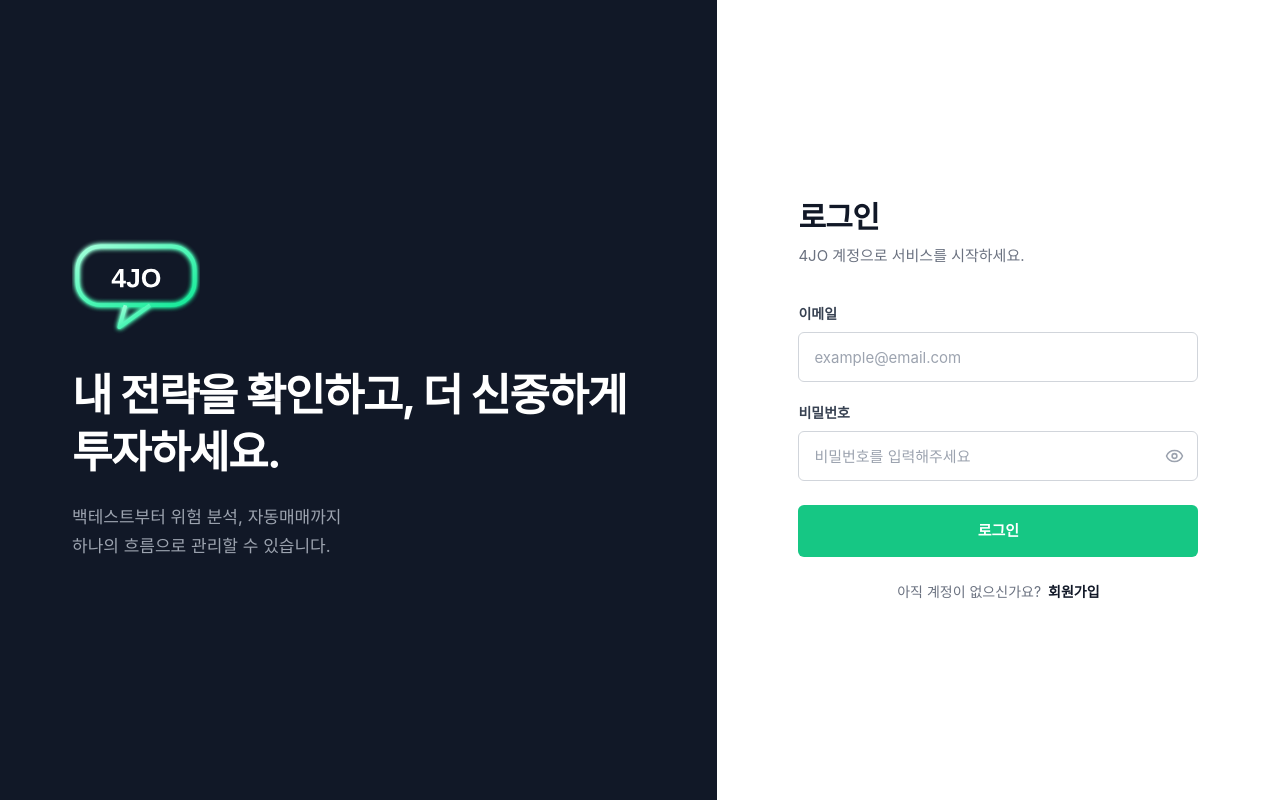
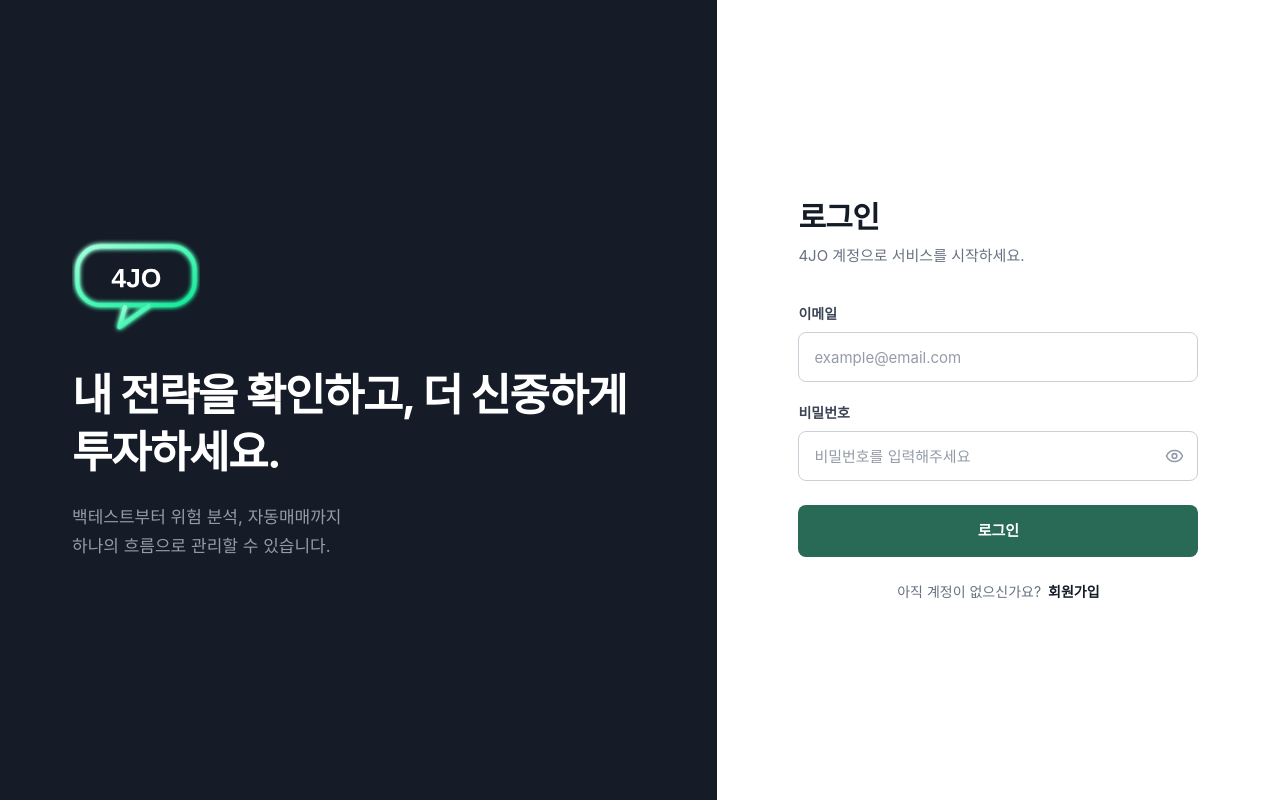
Before and after one commit to leunbin/sajo-frontend, a React (Vite) app: page /login in a window 1280 px wide. Built offline with nearby package versions, Linux system fonts and the light colour scheme; no server answers.

Commit message:
Fix: 디자인 개선

```diff
--- a/src/pages/history/AnalysisHistoryPage.tsx
+++ b/src/pages/history/AnalysisHistoryPage.tsx
@@ -1,4 +1,4 @@
-import { AlertCircle, BrainCircuit, ChevronRight, LoaderCircle } from 'lucide-react';
+import { AlertCircle, ChevronRight, LoaderCircle, ShieldCheck } from 'lucide-react';
 import { useEffect, useState } from 'react';
 import { useNavigate } from 'react-router-dom';
 
@@ -162,7 +162,7 @@ function AnalysisHistoryPage() {
 
             {!isLoading && !errorMessage && histories.length === 0 && (
               <div className="analysis-history__empty">
-                <BrainCircuit size={30} strokeWidth={1.6} />
+                <ShieldCheck size={30} strokeWidth={1.6} />
                 <strong>아직 AI 위험 분석 이력이 없습니다.</strong>
                 <p>백테스트를 완료한 뒤 전략의 위험도를 분석해보세요.</p>
               </div>
--- a/src/styles/abstracts/_mixins.scss
+++ b/src/styles/abstracts/_mixins.scss
@@ -1,4 +1,8 @@
 @use './variables' as *;
+
+// -------------------------------------------------------------
+// Breakpoints (기존 그대로)
+// -------------------------------------------------------------
 
 @mixin mobile {
   @media (max-width: $breakpoint-mobile) {
@@ -17,3 +21,152 @@
     @content;
   }
 }
+
+// -------------------------------------------------------------
+// numeric — 금융 UI에서 체감이 제일 큰 부분.
+// 현재 코드에 tabular-nums 가 단 한 곳도 없어서 테이블 숫자가
+// 스크롤/갱신할 때마다 자릿수만큼 미세하게 흔들림.
+// 가격·수량·수익률·잔고 전부에 적용할 것.
+// -------------------------------------------------------------
+
+@mixin numeric($weight: $fw-medium) {
+  font-family: $font-numeric;
+  font-weight: $weight;
+  font-variant-numeric: tabular-nums;
+  font-feature-settings:
+    'tnum' 1,
+    'ss01' 1;
+  letter-spacing: -0.01em;
+}
+
+// 큰 핵심 숫자 (총자산, 평가손익 등 화면당 1개)
+@mixin numeric-display {
+  @include numeric($fw-bold);
+
+  font-size: $text-4xl;
+  line-height: 1.1;
+  letter-spacing: $tracking-tight;
+}
+
+// -------------------------------------------------------------
+// Typography presets — 사이즈/웨이트/자간을 짝으로 묶어
+// 개별 선언이 다시 23종으로 번지는 걸 막음
+// -------------------------------------------------------------
+
+@mixin text-page-title {
+  font-size: $text-2xl;
+  font-weight: $fw-bold;
+  line-height: $leading-tight;
+  letter-spacing: $tracking-tight;
+  color: $color-gray-900;
+}
+
+@mixin text-section-title {
+  font-size: $text-lg;
+  font-weight: $fw-bold;
+  line-height: 1.35;
+  letter-spacing: $tracking-snug;
+  color: $color-gray-900;
+}
+
+@mixin text-body {
+  font-size: $text-sm;
+  font-weight: $fw-regular;
+  line-height: $leading-normal;
+  letter-spacing: $tracking-normal;
+  color: $color-gray-700;
+}
+
+@mixin text-support {
+  font-size: $text-xs;
+  font-weight: $fw-regular;
+  line-height: $leading-relaxed;
+  color: $color-gray-500;
+}
+
+// 테이블 헤더 / 라벨
+@mixin text-label {
+  font-size: $text-2xs;
+  font-weight: $fw-medium;
+  line-height: 1.4;
+  color: $color-gray-500;
+}
+
+// -------------------------------------------------------------
+// focus-ring — 현재 :focus 에 box-shadow 링이 제각각으로 9곳.
+// 하나로 통일하고 마우스 클릭에는 안 뜨게.
+// -------------------------------------------------------------
+
+@mixin focus-ring($color: $color-primary) {
+  &:focus-visible {
+    outline: 2px solid $color;
+    outline-offset: 2px;
+  }
+
+  &:focus:not(:focus-visible) {
+    outline: none;
+  }
+}
+
+// 인풋처럼 테두리 자체가 반응해야 하는 경우
+@mixin focus-field($color: $color-primary) {
+  &:focus-visible,
+  &:focus-within {
+    border-color: $color;
+    outline: none;
+    box-shadow: 0 0 0 3px hsl(162 44% 29% / 0.14);
+  }
+}
+
+// -------------------------------------------------------------
+// Emphasis — rgb(22 199 132 / 3%) 처럼 안 보이는 틴트 대신
+// 왼쪽 컬러 바로 확실하게 표시
+// -------------------------------------------------------------
+
+@mixin row-accent($color: $color-primary) {
+  box-shadow: inset 2px 0 0 $color;
+}
+
+@mixin surface {
+  background: $color-white;
+  border: $border-section;
+  border-radius: $radius-surface;
+}
+
+// -------------------------------------------------------------
+// Motion — 단위 혼용 정리 + 접근성
+// -------------------------------------------------------------
+
+@mixin transition($props...) {
+  $list: ();
+
+  @each $prop in $props {
+    $list: append($list, #{$prop} $duration-base $ease-out, comma);
+  }
+
+  transition: $list;
+
+  @media (prefers-reduced-motion: reduce) {
+    transition: none;
+  }
+}
+
+@mixin reduced-motion-safe {
+  @media (prefers-reduced-motion: reduce) {
+    @content;
+  }
+}
+
+// -------------------------------------------------------------
+// Section — 밀도 대비를 만드는 핵심.
+// 기존 padding: 34px 0 → 64px 0 (모바일 40px)
+// -------------------------------------------------------------
+
+@mixin section {
+  padding: $section-gap 0;
+  border-top: $border-section;
+
+  @include mobile {
+    padding: $section-gap-mobile 0;
+  }
+}
--- a/src/styles/abstracts/_variables.scss
+++ b/src/styles/abstracts/_variables.scss
@@ -1,43 +1,183 @@
-// Brand
-$color-primary: #16c784;
-$color-primary-hover: #12ad72;
+// =============================================================
+// Design tokens
+// -------------------------------------------------------------
+// 기존 변수명은 전부 유지 → 이 파일만 교체해도 빌드가 깨지지 않음.
+// 새로 추가된 토큰(typography / space / radius-*)은 점진적으로 이관.
+// =============================================================
 
-$color-navy-900: #111827;
-$color-navy-800: #1f2937;
+@use 'sass:map';
 
-// Neutral
+// -------------------------------------------------------------
+// 1. Neutral — 색상축 220 고정, Tailwind gray 탈피
+//    채도를 아주 약하게 넣어 "중립이지만 만든 회색"
+// -------------------------------------------------------------
+
 $color-white: #ffffff;
-$color-background: #f7f8fa;
 
-$color-gray-50: #f9fafb;
-$color-gray-100: #f3f4f6;
-$color-gray-200: #e5e7eb;
-$color-gray-300: #d1d5db;
-$color-gray-400: #9ca3af;
-$color-gray-500: #6b7280;
-$color-gray-700: #374151;
-$color-gray-900: #111827;
+$color-gray-50: hsl(220 24% 98%);
+$color-gray-100: hsl(220 20% 95.5%);
+$color-gray-200: hsl(220 16% 90%);
+$color-gray-300: hsl(220 13% 82%);
+$color-gray-400: hsl(220 10% 62%);
+$color-gray-500: hsl(220 11% 46%);
+$color-gray-600: hsl(220 14% 36%);
+$color-gray-700: hsl(220 18% 28%);
+$color-gray-800: hsl(220 24% 18%);
+$color-gray-900: hsl(220 30% 12%);
 
-// Stock
-$color-rise: #e5484d;
-$color-fall: #3182f6;
+$color-background: hsl(220 28% 97%);
 
-// Risk
-$color-risk-high: #e5484d;
-$color-risk-medium: #f59e0b;
-$color-risk-low: #16a34a;
+// 기존 코드가 참조하는 이름 유지
+$color-navy-900: $color-gray-900;
+$color-navy-800: $color-gray-800;
 
-// Layout
+// -------------------------------------------------------------
+// 2. Brand
+//    코인 거래소 초록(#16c784) → 채도 낮은 딥 그린.
+//    상승/하락 색과 싸우지 않아서 액센트가 액센트로 읽힘.
+// -------------------------------------------------------------
+
+$color-primary: hsl(162 44% 29%);
+$color-primary-hover: hsl(162 46% 24%);
+$color-primary-soft: hsl(162 34% 94%); // 3% 틴트 대신 쓸 "보이는" 배경
+$color-primary-line: hsl(162 40% 72%); // 옅은 경계선용
+
+// -------------------------------------------------------------
+// 3. Market — 한국장 관례(상승 적 / 하락 청) 유지, 채도만 재조정
+// -------------------------------------------------------------
+
+$color-rise: hsl(358 68% 52%);
+$color-rise-strong: hsl(358 72% 44%);
+$color-rise-soft: hsl(358 70% 96%);
+
+$color-fall: hsl(217 76% 52%);
+$color-fall-strong: hsl(217 80% 44%);
+$color-fall-soft: hsl(217 76% 96%);
+
+// -------------------------------------------------------------
+// 4. Risk — Tailwind amber/green 기본값 탈피
+// -------------------------------------------------------------
+
+$color-risk-high: hsl(358 68% 50%);
+$color-risk-medium: hsl(34 74% 46%);
+$color-risk-low: hsl(162 44% 34%);
+
+// -------------------------------------------------------------
+// 5. Typography
+//    23종 → 6종. 본문 기본을 13px에서 15px로 올리는 게 핵심.
+// -------------------------------------------------------------
+
+$font-sans:
+  Pretendard,
+  -apple-system,
+  BlinkMacSystemFont,
+  'Segoe UI',
+  sans-serif;
+
+// 숫자 전용 스택이 필요하면 여기서 교체
+$font-numeric: $font-sans;
+
+$text-2xs: 11px; // 테이블 헤더, 캡션
+$text-xs: 13px; // 보조 설명
+$text-sm: 15px; // 본문 기본
+$text-lg: 19px; // 섹션 제목
+$text-2xl: 28px; // 페이지 제목
+$text-4xl: 40px; // 화면에 하나뿐인 핵심 숫자
+
+// weight 7종 → 3종. 650 / 550 / 800 은 폐기.
+$fw-regular: 400;
+$fw-medium: 550;
+$fw-bold: 700;
+
+// 큰 글자일수록 더 조이는 광학 보정
+$tracking-tight: -0.022em; // $text-2xl 이상
+$tracking-snug: -0.012em; // $text-lg
+$tracking-normal: -0.005em; // 본문
+
+$leading-tight: 1.25;
+$leading-normal: 1.55;
+$leading-relaxed: 1.7;
+
+// -------------------------------------------------------------
+// 6. Space
+//    7 / 9 / 13 / 26 / 34px 같은 흔들린 값은 여기로 스냅.
+//    "값을 불규칙하게" 대신 "섹션 간격을 과감하게".
+// -------------------------------------------------------------
+
+$space: (
+  1: 4px,
+  2: 8px,
+  3: 12px,
+  4: 16px,
+  5: 20px,
+  6: 24px,
+  8: 32px,
+  10: 40px,
+  12: 48px,
+  16: 64px,
+  20: 80px,
+);
+
+@function space($step) {
+  @if not map.has-key($space, $step) {
+    @error 'space(#{$step}) 는 스케일에 없음. 가능한 값: #{map.keys($space)}';
+  }
+  @return map.get($space, $step);
+}
+
+// 자주 쓰는 의미 단위
+$gap-inline: space(2); // 아이콘-라벨 같은 인라인 묶음
+$gap-field: space(3); // 폼 필드 내부
+$gap-group: space(6); // 관련 블록 사이
+$section-gap: space(16); // 섹션 사이 — 기존 34px에서 64px로
+$section-gap-mobile: space(10);
+
+// -------------------------------------------------------------
+// 7. Radius — 하나(6px)로 전부 덮던 걸 3단계로
+// -------------------------------------------------------------
+
+$radius-control: 8px; // 버튼, 인풋, 탭
+$radius-surface: 0; // 카드, 테이블, 패널 — 각지게 (금융 UI다움)
+$radius-overlay: 12px; // 드롭다운, 모달, 바텀시트
+$radius-pill: 999px; // 배지 전용
+
+// 기존 이름 유지 (마이그레이션 전까지 동작)
+$radius-sm: $radius-control;
+$radius-md: $radius-overlay;
+$radius-lg: 16px;
+
+// -------------------------------------------------------------
+// 8. Border — 전부 1px solid gray-200 이던 걸 위계화
+// -------------------------------------------------------------
+
+$border-hairline: 1px solid hsl(220 16% 90% / 0.75); // 리스트 행 구분
+$border-default: 1px solid $color-gray-200; // 컨트롤 테두리
+$border-section: 1px solid hsl(220 16% 85%); // 섹션 경계
+$border-strong: 1px solid $color-gray-300;
+
+// -------------------------------------------------------------
+// 9. Elevation — 그림자는 오버레이에만
+// -------------------------------------------------------------
+
+$shadow-overlay: 0 12px 32px hsl(220 30% 12% / 0.1);
+$shadow-sheet: -12px 0 34px hsl(220 30% 12% / 0.09);
+
+// -------------------------------------------------------------
+// 10. Motion — 0.15s / 150ms / 0.12s 혼용 정리
+// -------------------------------------------------------------
+
+$duration-fast: 120ms;
+$duration-base: 180ms;
+$ease-out: cubic-bezier(0.22, 0.61, 0.36, 1);
+
+// -------------------------------------------------------------
+// 11. Layout
+// -------------------------------------------------------------
+
 $content-max-width: 1280px;
 $sidebar-width: 240px;
 $mobile-header-height: 56px;
 $mobile-bottom-nav-height: 64px;
 
-// Breakpoints
 $breakpoint-mobile: 767px;
 $breakpoint-tablet: 1199px;
-
-// Radius
-$radius-sm: 6px;
-$radius-md: 10px;
-$radius-lg: 14px;
--- a/src/styles/base/_global.scss
+++ b/src/styles/base/_global.scss
@@ -15,6 +15,21 @@ body {
     sans-serif;
   line-height: 1.5;
   -webkit-font-smoothing: antialiased;
+  user-select: none;
+  -webkit-user-select: none;
+}
+
+img {
+  user-select: none;
+  -webkit-user-select: none;
+  -webkit-user-drag: none;
+}
+
+input,
+textarea,
+[contenteditable='true'] {
+  user-select: text;
+  -webkit-user-select: text;
 }
 
 #root {
```
